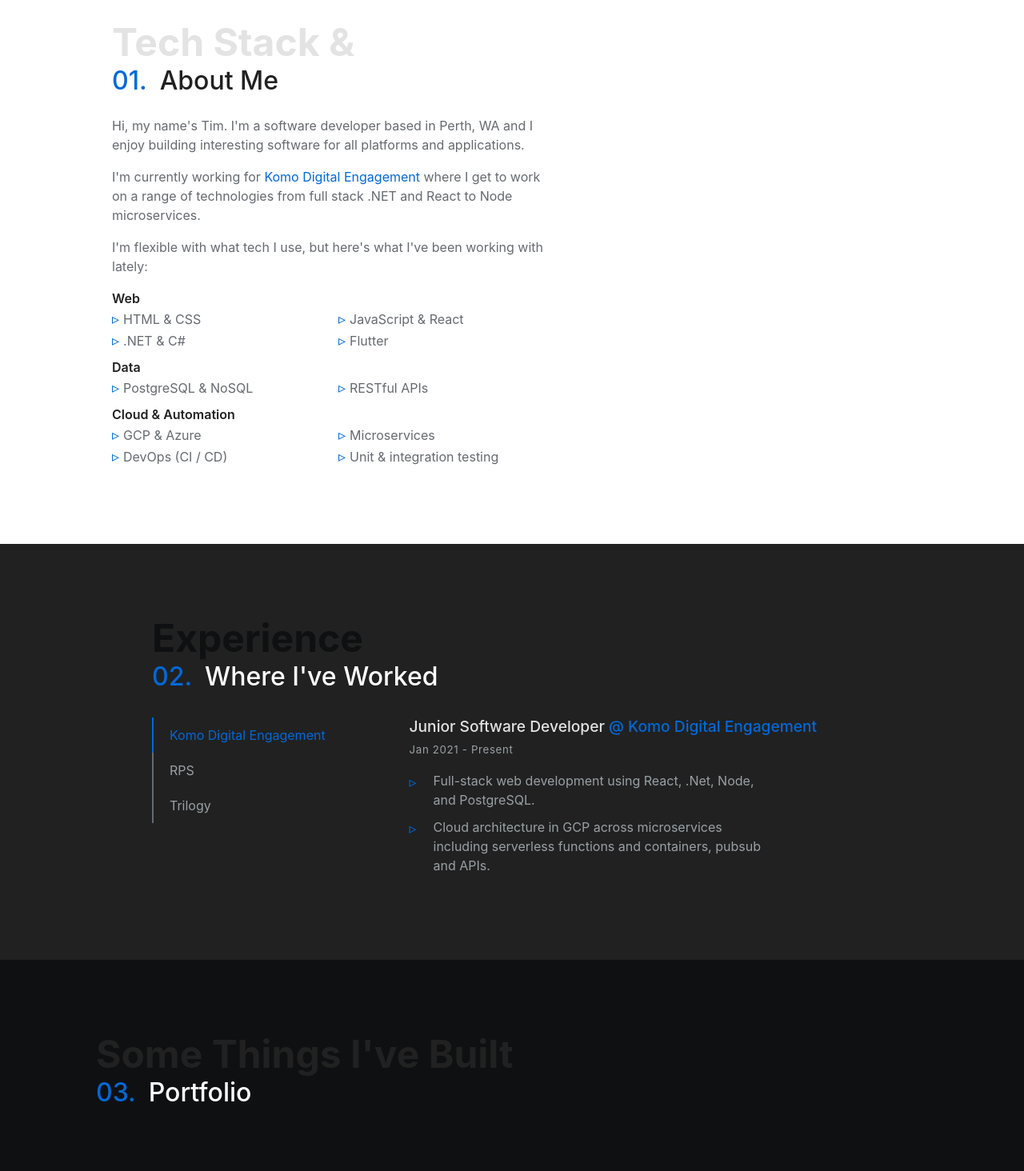
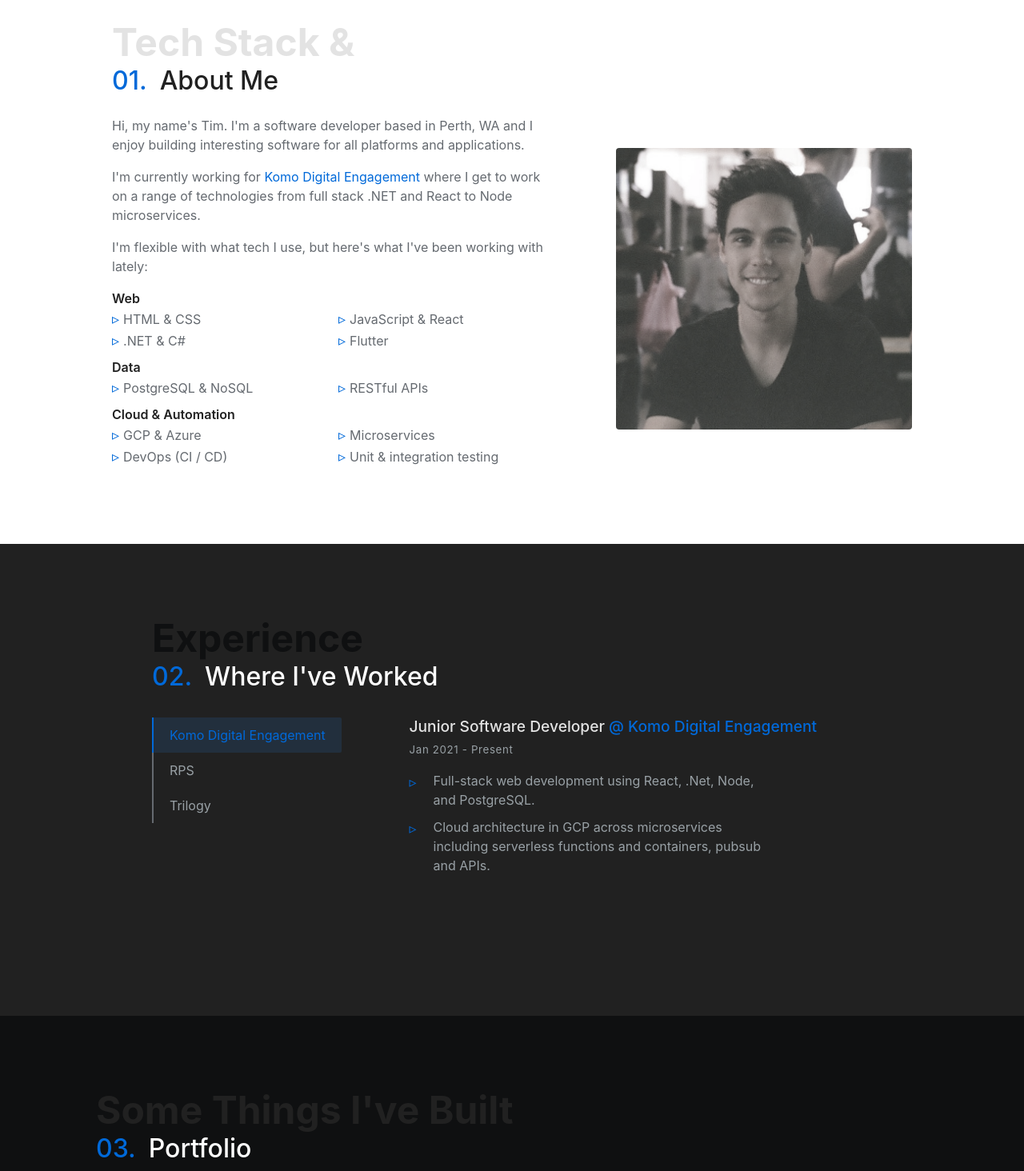
Before and after one commit to timeitel/portfolio, a Next.js app: page / in a window 1280 px wide. Shown: the part 865-2329 px from the top of the page at 80% size. Built offline with nearby package versions, Linux system fonts and the light colour scheme.

Commit message:
style: experience height and profile

```diff
--- a/components/home/About/About.tsx
+++ b/components/home/About/About.tsx
@@ -20,7 +20,13 @@ export const About: FC<Props> = () => {
             <span>01.</span>About Me
           </h3>
         </hgroup>
-        <div style={{ display: "flex", justifyContent: "space-between" }}>
+        <div
+          style={{
+            display: "flex",
+            justifyContent: "space-between",
+            alignItems: "center",
+          }}
+        >
           <div style={{ maxWidth: "550px" }}>
             <p style={{ marginTop: 0 }}>
               Hi, my name's Tim. I'm a software developer based in Perth, WA and
--- a/components/home/About/styled.ts
+++ b/components/home/About/styled.ts
@@ -5,13 +5,20 @@ export const StyledContainer = styled.div`
   background: white;
   max-width: 1000px;
   margin: 0 auto;
+
+  .desktop {
+    display: none;
+  }
+
+  @media only screen and (min-width: 980px) {
+    .desktop {
+      display: block;
+    }
+  }
 `;
 
 export const StyledImageContainer = styled.div`
-  display: none;
-  margin-left: 60px;
-  width: 40%;
-  max-width: 300px;
+  margin-left: 80px;
 
   img {
     object-fit: cover;
@@ -19,15 +26,10 @@ export const StyledImageContainer = styled.div`
     width: 100%;
     filter: grayscale(80%);
     transition: filter 300ms ease-out;
+    border-radius: 4px;
 
     &:hover {
       filter: grayscale(0);
-    }
-  }
-
-  @media only screen and (min-width: 640px) {
-    .desktop {
-      display: block;
     }
   }
 `;
--- a/components/home/Experience.tsx
+++ b/components/home/Experience.tsx
@@ -14,7 +14,11 @@ export const Experience: FC<Props> = ({ jobs }) => {
     color: { blackPrimary, whitePrimary },
   } = useTheme();
   return (
-    <Section id="experience" backgroundColor="grey800">
+    <Section
+      id="experience"
+      backgroundColor="grey800"
+      style={{ minHeight: "590px" }}
+    >
       <StyledContainer>
         <hgroup style={{ marginBottom: "2rem" }}>
           <h2
--- a/components/home/Jobs/styled.ts
+++ b/components/home/Jobs/styled.ts
@@ -26,6 +26,7 @@ export const StyledTabList = styled(List)`
   .active {
     color: ${(p) => p.theme.color.blue600};
     border-bottom-color: ${(p) => p.theme.color.blue600};
+    background-color: ${(p) => `${p.theme.color.blue200}33`};
   }
 `;
 
```
